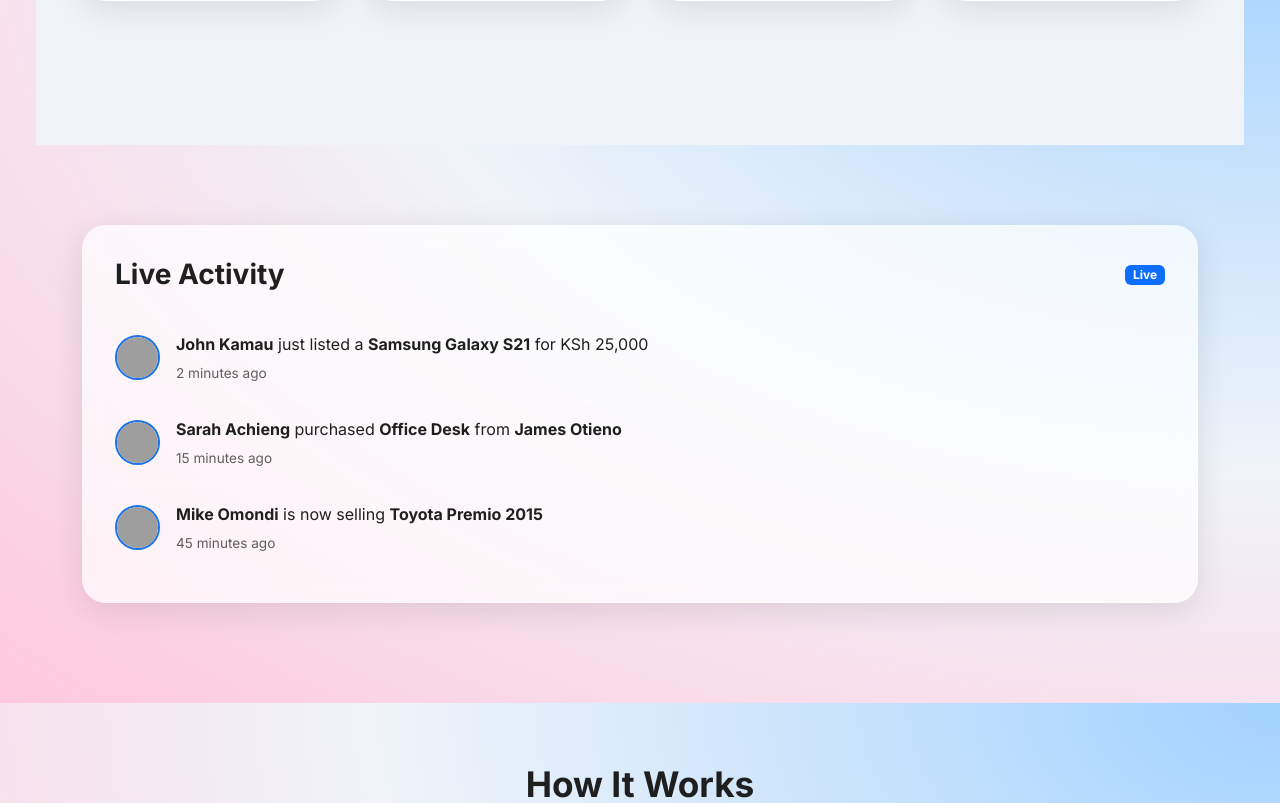
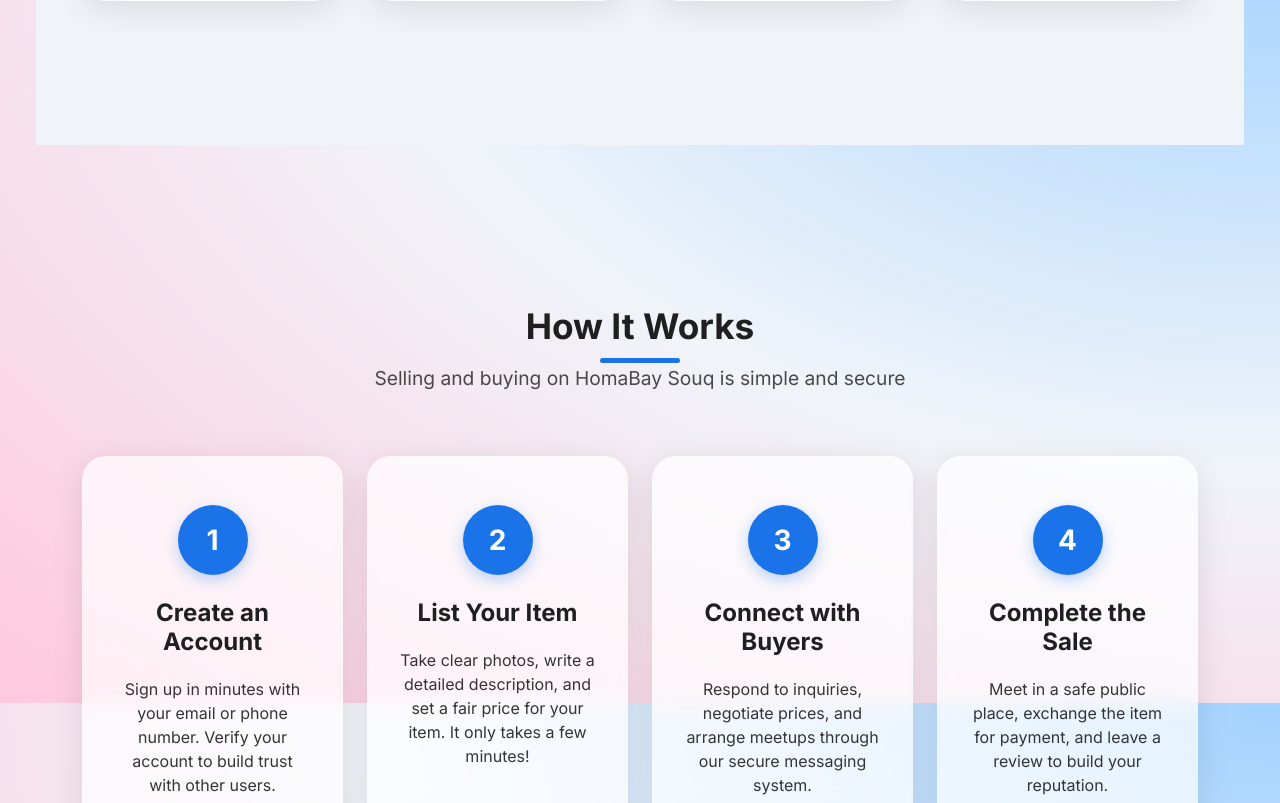
Before and after one commit to 00peteromondi/homabaysouq, a Django app: page / in a window 1280 px wide. Shown: the part 5697-6500 px from the top of the page. Run offline with Django 5.2, Linux system fonts and the light colour scheme; data comes from the database, SQL or seed files in the repository; data that the repository does not hold is empty; some libraries are stand-ins or nearby versions; grey boxes are pictures that could not be loaded.

Commit message:
Fixed the home.html

```diff
--- a/templates/listings/home.html
+++ b/templates/listings/home.html
@@ -1077,48 +1077,6 @@
     </div>
 </section>
 
-<!-- Live Activity Section -->
-<section class="container mb-5">
-    <div class="live-activity">
-        <div class="activity-header">
-            <h3 class="activity-title">Live Activity</h3>
-            <span class="badge bg-primary">Live</span>
-        </div>
-        <ul class="activity-list" id="activity-feed">
-            {% for activity in recent_activities %}
-            <li class="activity-item">
-                <img src="{{ activity.user.profile.profile_picture.url|default:'https://randomuser.me/api/portraits/men/41.jpg' }}" alt="User" class="activity-avatar">
-                <div class="activity-content">
-                    <p class="activity-text"><strong>{{ activity.user.username }}</strong> {{ activity.message }}</p>
-                    <small class="activity-time">{{ activity.timestamp|timesince }} ago</small>
-                </div>
-            </li>
-            {% empty %}
-            <li class="activity-item">
-                <img src="https://randomuser.me/api/portraits/men/41.jpg" alt="User" class="activity-avatar">
-                <div class="activity-content">
-                    <p class="activity-text"><strong>John Kamau</strong> just listed a <strong>Samsung Galaxy S21</strong> for KSh 25,000</p>
-                    <small class="activity-time">2 minutes ago</small>
-                </div>
-            </li>
-            <li class="activity-item">
-                <img src="https://randomuser.me/api/portraits/women/32.jpg" alt="User" class="activity-avatar">
-                <div class="activity-content">
-                    <p class="activity-text"><strong>Sarah Achieng</strong> purchased <strong>Office Desk</strong> from <strong>James Otieno</strong></p>
-                    <small class="activity-time">15 minutes ago</small>
-                </div>
-            </li>
-            <li class="activity-item">
-                <img src="https://randomuser.me/api/portraits/men/22.jpg" alt="User" class="activity-avatar">
-                <div class="activity-content">
-                    <p class="activity-text"><strong>Mike Omondi</strong> is now selling <strong>Toyota Premio 2015</strong></p>
-                    <small class="activity-time">45 minutes ago</small>
-                </div>
-            </li>
-            {% endfor %}
-        </ul>
-    </div>
-</section>
 
 <!-- How It Works Section -->
 <section class="container mb-5" id="how-it-works">
@@ -1192,7 +1150,7 @@
                         "I sold my old laptop within a day of posting it on HomaBay Souq. The process was smooth and the buyer was from my neighborhood! The messaging system made it easy to coordinate the meetup."
                     </div>
                     <div class="testimonial-author">
-                        <img src="https://randomuser.me/api/portraits/men/32.jpg" alt="User">
+                        <img src="https://external-content.duckduckgo.com/iu/?u=https%3A%2F%2Fprofile-images.xing.com%2Fimages%2Ff045c513e82f9871cd8216c9ba927ee5-2%2Fpeter-onyango.1024x1024.jpg&f=1&nofb=1&ipt=84a8983a8f41678e01a8deec5880c394e773d746f644d1c4dab705da5575032c" alt="User">
                         <div class="testimonial-author-info">
                             <h5 class="mb-0">James Omondi</h5>
                             <small>Homabay Town</small>
@@ -1206,7 +1164,7 @@
                         "As a small business owner, HomaBay Souq has helped me reach customers right here in Homabay. I've doubled my sales since I started using it. The categories are well organized making it easy for buyers to find my products."
                     </div>
                     <div class="testimonial-author">
-                        <img src="https://randomuser.me/api/portraits/women/44.jpg" alt="User">
+                        <img src="https://external-content.duckduckgo.com/iu/?u=https%3A%2F%2Ftse3.mm.bing.net%2Fth%2Fid%2FOIP.Z4yuW6B_1HJVSmP2JsPwpwAAAA%3Fpid%3DApi&f=1&ipt=a551f2d0f8126abce77035bc88e12a10c8ce2e5c5b2dfc4f4881df4a51b201b4&ipo=images" alt="User">
                         <div class="testimonial-author-info">
                             <h5 class="mb-0">Mary Atieno</h5>
                             <small>Kendu Bay</small>
@@ -1220,7 +1178,7 @@
                         "I found exactly the furniture I was looking for at a great price. The seller was just a few streets away from me. The verification system made me feel confident about the transaction. Highly recommend!"
                     </div>
                     <div class="testimonial-author">
-                        <img src="https://randomuser.me/api/portraits/men/22.jpg" alt="User">
+                        <img src="https://external-content.duckduckgo.com/iu/?u=https%3A%2F%2Ftse1.mm.bing.net%2Fth%2Fid%2FOIP.C_EE1CHTdvHIdwS2u53QNwHaHa%3Fpid%3DApi&f=1&ipt=343c0a743c7e3ccc43479f725b6e05a0545a4e56336ec56af5ba3f647b15ae3b&ipo=images" alt="User">
                         <div class="testimonial-author-info">
                             <h5 class="mb-0">Peter Onyango</h5>
                             <small>Rodi Kopany</small>
--- a/users/views.py
+++ b/users/views.py
@@ -16,11 +16,14 @@ def register(request):
         form = CustomUserCreationForm(request.POST)
         if form.is_valid():
             user = form.save()
+            message = "Registration successful. You are now logged in."
             login(request, user)
             return redirect('home')
+
     else:
+
         form = CustomUserCreationForm()
-    return render(request, 'users/register.html', {'form': form})
+    return render(request, 'users/register.html', {'form': form, 'message': message})
 
 class ProfileDetailView(DetailView):
     model = User
```
